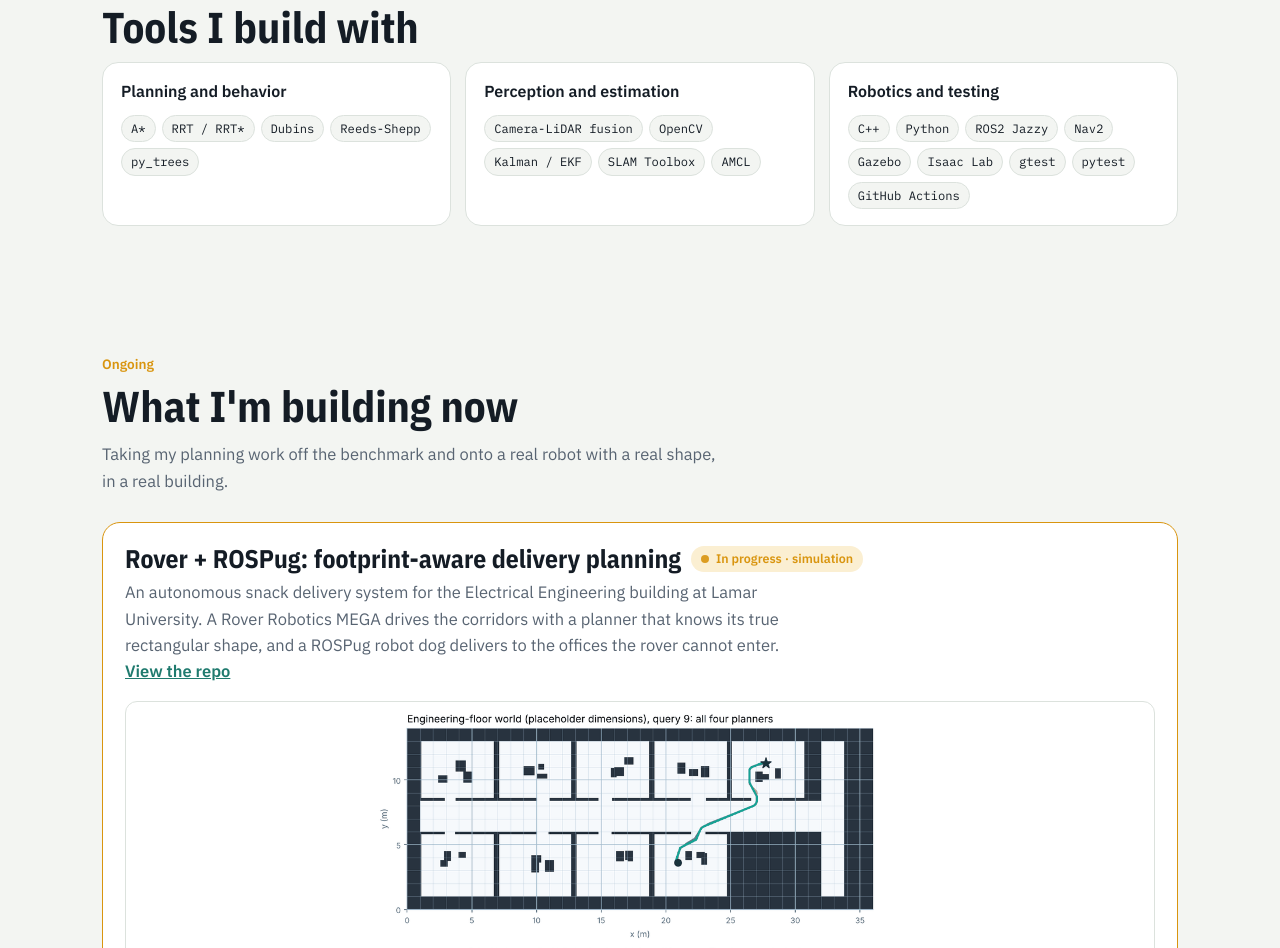
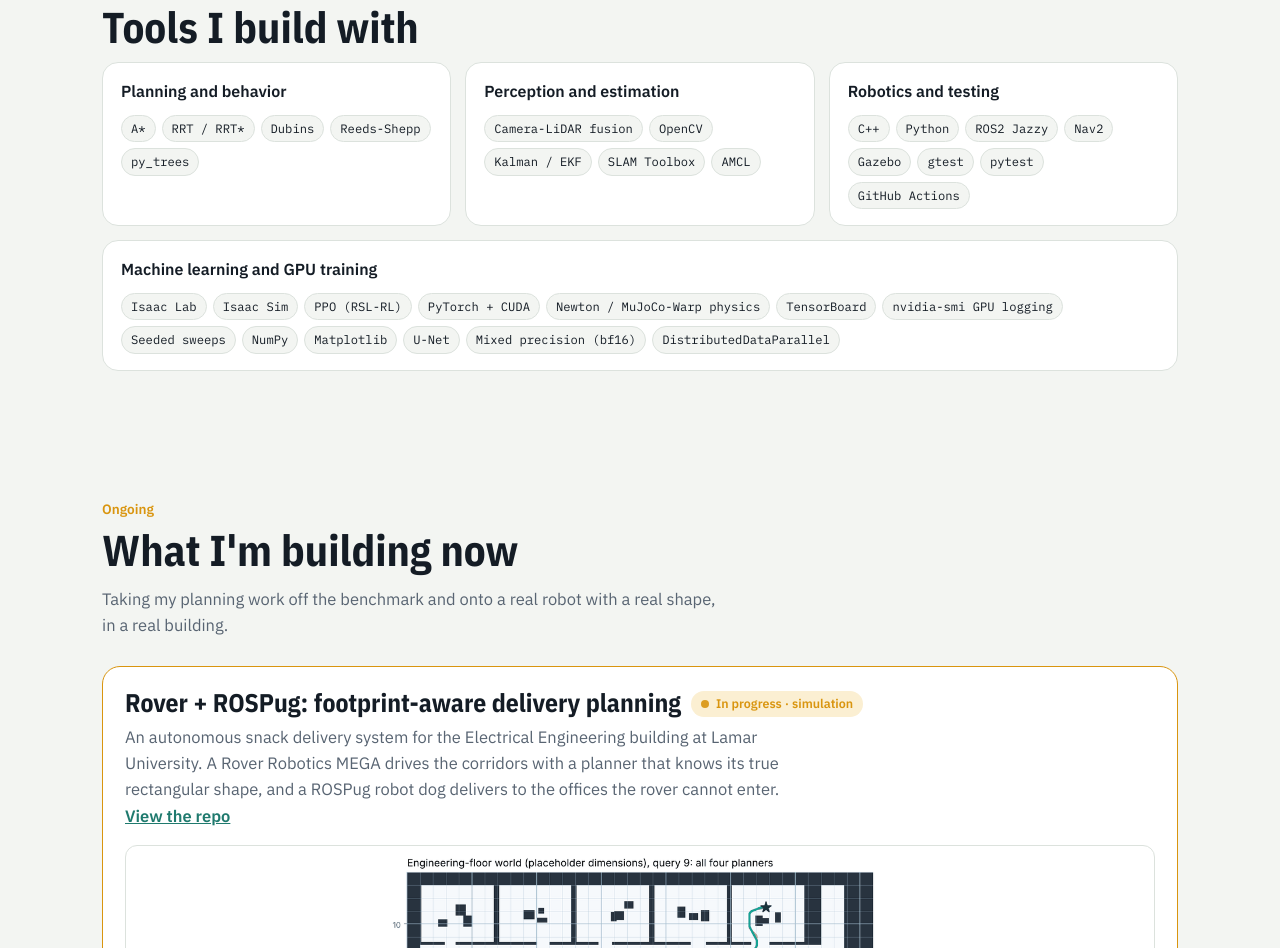
Before and after one commit to Asif-Ucchwas/asif-ucchwas.github.io, a plain HTML site: page index.html in a window 1280 px wide. Shown: the part 5325-6273 px from the top of the page. Drawn offline with nearby package versions, Linux system fonts and the light colour scheme.

Commit message:
Motion Planning stack: add a machine learning and GPU training group
Co-Authored-By: Claude Opus 5.5 <noreply@anthropic.com>
Claude-Session: https://claude.ai/code/session_01EvUs5ZaFvUafiuB5atJirE

```diff
--- a/index.html
+++ b/index.html
@@ -146,6 +146,7 @@ h2{font-family:var(--cond);font-weight:700;font-size:clamp(1.9rem,4vw,2.7rem);li
 @media (max-width:860px){.stack{grid-template-columns:1fr}}
 .stk{background:var(--panel);border:1px solid var(--line);border-radius:16px;padding:16px 18px}
 .stk h3{margin:0 0 10px;font-size:1rem}
+.stk.wide{grid-column:1/-1}
 
 /* timeline / pubs */
 .two{display:grid;grid-template-columns:1fr 1fr;gap:24px}
@@ -482,7 +483,8 @@ footer{padding:26px 0 40px;color:var(--soft);font-size:.84rem}
     <div class="stack">
       <div class="stk"><h3>Planning and behavior</h3><div class="chips"><span class="chip">A*</span><span class="chip">RRT / RRT*</span><span class="chip">Dubins</span><span class="chip">Reeds-Shepp</span><span class="chip">py_trees</span></div></div>
       <div class="stk"><h3>Perception and estimation</h3><div class="chips"><span class="chip">Camera-LiDAR fusion</span><span class="chip">OpenCV</span><span class="chip">Kalman / EKF</span><span class="chip">SLAM Toolbox</span><span class="chip">AMCL</span></div></div>
-      <div class="stk"><h3>Robotics and testing</h3><div class="chips"><span class="chip">C++</span><span class="chip">Python</span><span class="chip">ROS2 Jazzy</span><span class="chip">Nav2</span><span class="chip">Gazebo</span><span class="chip">Isaac Lab</span><span class="chip">gtest</span><span class="chip">pytest</span><span class="chip">GitHub Actions</span></div></div>
+      <div class="stk"><h3>Robotics and testing</h3><div class="chips"><span class="chip">C++</span><span class="chip">Python</span><span class="chip">ROS2 Jazzy</span><span class="chip">Nav2</span><span class="chip">Gazebo</span><span class="chip">gtest</span><span class="chip">pytest</span><span class="chip">GitHub Actions</span></div></div>
+      <div class="stk wide"><h3>Machine learning and GPU training</h3><div class="chips"><span class="chip">Isaac Lab</span><span class="chip">Isaac Sim</span><span class="chip">PPO (RSL-RL)</span><span class="chip">PyTorch + CUDA</span><span class="chip">Newton / MuJoCo-Warp physics</span><span class="chip">TensorBoard</span><span class="chip">nvidia-smi GPU logging</span><span class="chip">Seeded sweeps</span><span class="chip">NumPy</span><span class="chip">Matplotlib</span><span class="chip">U-Net</span><span class="chip">Mixed precision (bf16)</span><span class="chip">DistributedDataParallel</span></div></div>
     </div>
   </div>
 </section>
```
